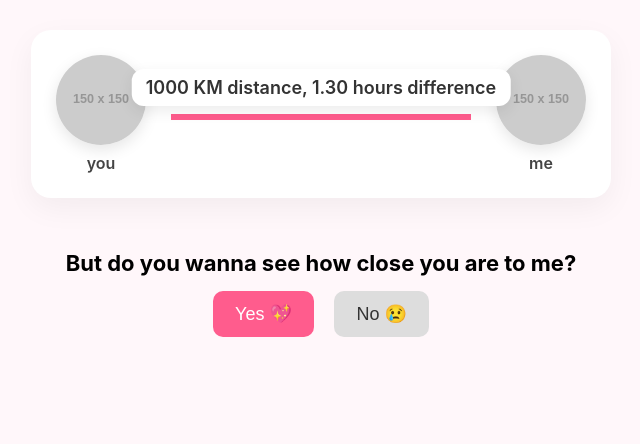
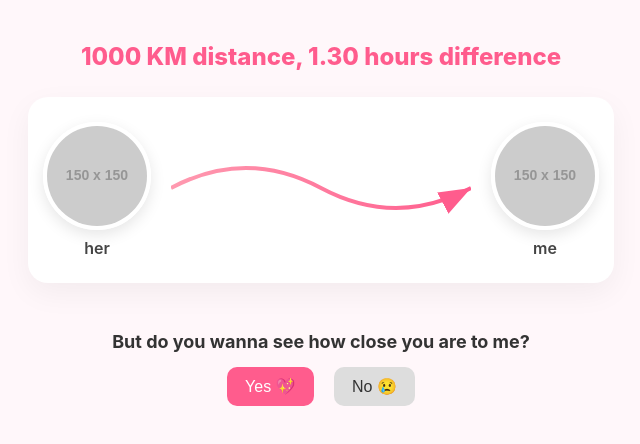
Before and after one commit to hyper17mobileservice-cell/distance, a plain HTML site: page index.html in a window 1280 px wide. Shown: the whole page, without its empty margins (319-959 px from the left). Drawn offline with Linux system fonts and the light colour scheme; placeholder pictures from the web are drawn by us.

Commit message:
Update index.html

```diff
--- a/index.html
+++ b/index.html
@@ -3,7 +3,7 @@
 <head>
 <meta charset="utf-8" />
 <meta name="viewport" content="width=device-width, initial-scale=1.0" />
-<title>Distance Page</title>
+<title>Distance ❤️</title>
 <style>
   body {
     margin: 0;
@@ -12,66 +12,77 @@
     display: flex;
     flex-direction: column;
     align-items: center;
-    padding: 30px 10px;
+    padding: 25px 10px;
   }
 
-  .distance-section {
+  h1 {
+    font-size: 24px;
+    font-weight: 800;
+    color: #ff5c8d;
+    text-align: center;
+    margin-bottom: 25px;
+    line-height: 1.3;
+  }
+
+  .main-container {
     display: flex;
     align-items: center;
     justify-content: center;
-    gap: 25px;
+    gap: 20px;
     background: white;
-    padding: 25px;
+    padding: 25px 15px;
     border-radius: 20px;
     box-shadow: 0 10px 30px rgba(0,0,0,0.05);
-    min-width: 320px;
-    max-width: 100%;
+    max-width: 90%;
+    flex-wrap: nowrap;
   }
 
-  .person {
+  .avatar {
     display: flex;
     flex-direction: column;
     align-items: center;
   }
 
-  .person img {
-    width: 90px;
-    height: 90px;
+  .avatar img {
+    width: 100px;
+    height: 100px;
     border-radius: 50%;
     object-fit: cover;
     box-shadow: 0 5px 15px rgba(0,0,0,0.1);
+    border: 4px solid white;
   }
 
-  .person span {
+  .avatar span {
     margin-top: 8px;
     font-weight: 600;
     color: #444;
   }
 
-  .arrow-container {
+  .arrow {
+    flex: 1;
+    min-width: 120px;
     position: relative;
-    flex: 1;
-    min-width: 100px;
-  }
-
-  .arrow-text {
-    position: absolute;
-    top: -35px;
-    left: 50%;
-    transform: translateX(-50%);
-    background: white;
-    padding: 8px 14px;
-    border-radius: 12px;
-    font-size: 18px;
-    font-weight: 600;
-    color: #333;
-    white-space: nowrap;
-    box-shadow: 0 5px 15px rgba(0,0,0,0.08);
   }
 
   svg {
     width: 100%;
-    height: 6px;
+    height: 80px;
+  }
+
+  @media (max-width: 480px) {
+    h1 {
+      font-size: 20px;
+    }
+    .avatar img {
+      width: 80px;
+      height: 80px;
+    }
+    .arrow {
+      min-width: 80px;
+    }
+    svg {
+      height: 60px;
+    }
   }
 
   .question-area {
@@ -80,14 +91,15 @@
   }
 
   .question-area p {
-    font-size: 22px;
+    font-size: 18px;
     font-weight: 700;
     margin-bottom: 15px;
+    color: #333;
   }
 
   .question-area button {
-    padding: 12px 22px;
-    font-size: 18px;
+    padding: 10px 18px;
+    font-size: 16px;
     border: none;
     border-radius: 10px;
     cursor: pointer;
@@ -127,26 +139,33 @@
 </head>
 <body>
 
-  <div class="distance-section">
-    <div class="person">
-      <img src="https://via.placeholder.com/150x150.png?text=You" alt="You">
-      <span>you</span>
+  <h1>1000 KM distance, 1.30 hours difference</h1>
+
+  <div class="main-container">
+    <div class="avatar">
+      <img src="https://via.placeholder.com/150x150.png?text=Her" alt="Her">
+      <span>her</span>
     </div>
 
-    <div class="arrow-container">
-      <div class="arrow-text">1000 KM distance, 1.30 hours difference</div>
-      <svg viewBox="0 0 300 6" preserveAspectRatio="none">
+    <div class="arrow">
+      <svg viewBox="0 0 300 80" preserveAspectRatio="none">
         <defs>
           <marker id="arrowhead" markerWidth="10" markerHeight="10" refX="8" refY="3" orient="auto">
             <path d="M0,0 L8,3 L0,6 z" fill="#ff5c8d"></path>
           </marker>
+          <linearGradient id="lineGrad" x1="0" x2="1">
+            <stop offset="0%" stop-color="#ff9ab0" />
+            <stop offset="100%" stop-color="#ff5c8d" />
+          </linearGradient>
         </defs>
-        <line x1="0" y1="3" x2="300" y2="3" stroke="#ff5c8d" stroke-width="6" marker-end="url(#arrowhead)" />
+        <path d="M 0 40 Q 75 0 150 40 T 300 40"
+              fill="none" stroke="url(#lineGrad)" stroke-width="4"
+              marker-end="url(#arrowhead)" />
       </svg>
     </div>
 
-    <div class="person">
-      <img src="https://via.placeholder.com/150x150.png?text=Me" alt="Me">
+    <div class="avatar">
+      <img src="https://via.placeholder.com/150x150.png?text=You" alt="You">
       <span>me</span>
     </div>
   </div>
```
